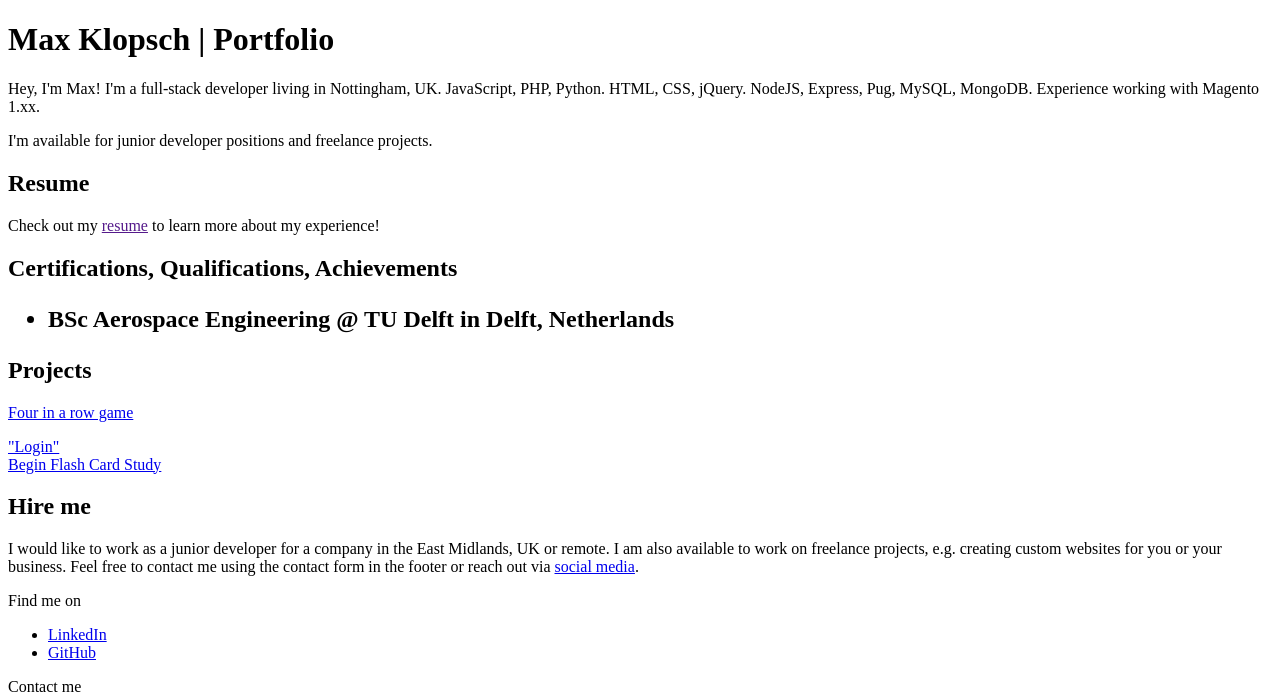
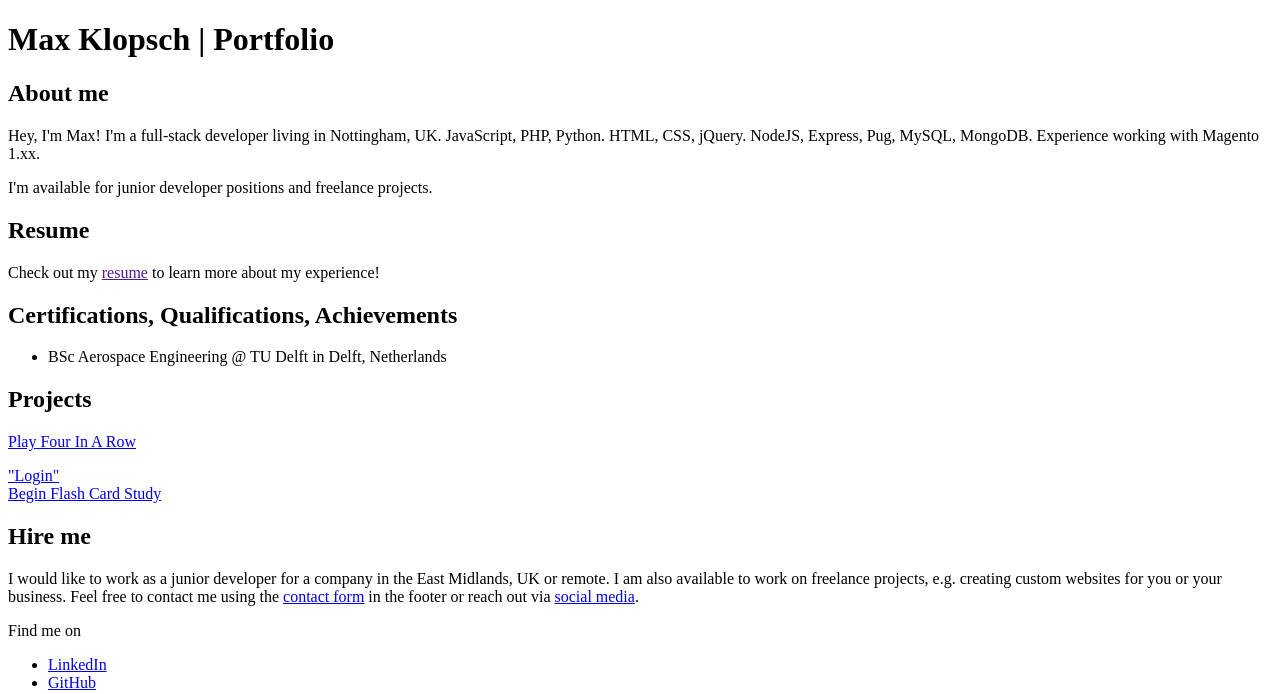
Before and after one commit to MaxKlopsch/website-max-klopsch-compute-engine, a Node project: template views/index.pug in a window 1280 px wide. Shown: the top 694 px of the page. Run offline with Node 20 templates, Linux system fonts and the light colour scheme; the template is opened without the code that fills it, so the values that code supplies are empty.

Commit message:
Fixing spacing and small errors on home page | Add heading to four in a row

```diff
--- a/public/html/four-in-a-row.html
+++ b/public/html/four-in-a-row.html
@@ -7,6 +7,8 @@
     </head>
 
     <body>
+
+        <h1 id="heading" style="margin-top: 50px;">Four In A Row</h1>
 
 		<!--
 			Start Game Button
--- a/views/index.pug
+++ b/views/index.pug
@@ -4,6 +4,7 @@ html(lang="en")
         title Home | Max Klopsch
     body
         h1 Max Klopsch | Portfolio
+        h2 About me
         p Hey, I'm Max! I'm a full-stack developer living in Nottingham, UK. JavaScript, PHP, Python. HTML, CSS, jQuery. NodeJS, Express, Pug, MySQL, MongoDB. Experience working with Magento 1.xx.
         p I'm available for junior developer positions and freelance projects.
         h2 Resume
@@ -12,10 +13,10 @@ html(lang="en")
             a(href="") resume
             |  to learn more about my experience!
         h2 Certifications, Qualifications, Achievements
-            ul
-                li BSc Aerospace Engineering @ TU Delft in Delft, Netherlands
+        ul
+            li BSc Aerospace Engineering @ TU Delft in Delft, Netherlands
         h2 Projects
-        a(href="/four-in-a-row") Four in a row game
+        a(href="/four-in-a-row") Play Four In A Row
         p
             a(href="/home") "Login"
             br
@@ -23,7 +24,7 @@ html(lang="en")
         h2 Hire me
         p
             | I would like to work as a junior developer for a company in the East Midlands, UK or remote. I am also available to work on freelance projects, e.g. creating custom websites for you or your business. Feel free to contact me using the
-            a(hred="#footer") contact form
+            a(href="#footer") contact form
             |  in the footer or reach out via
             a(href="#footer") social media
             | .
```
